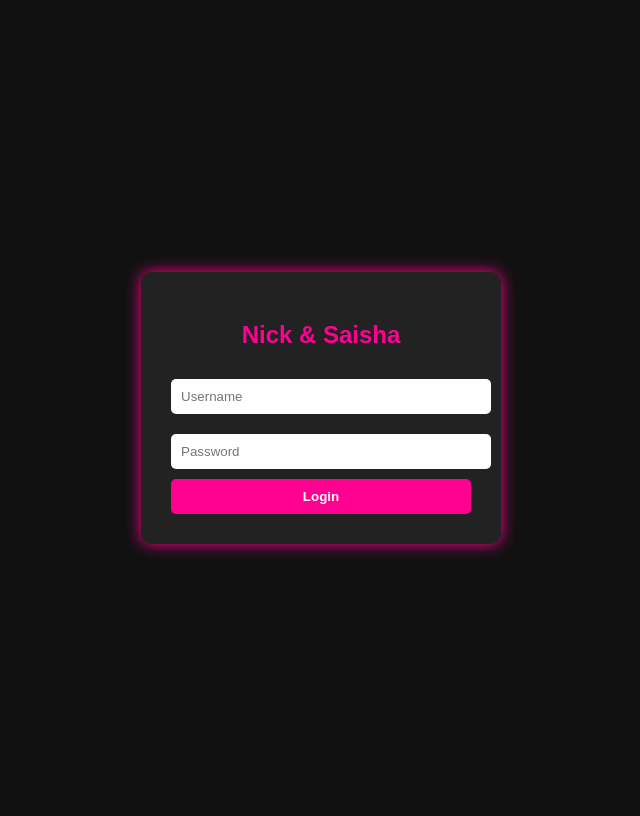
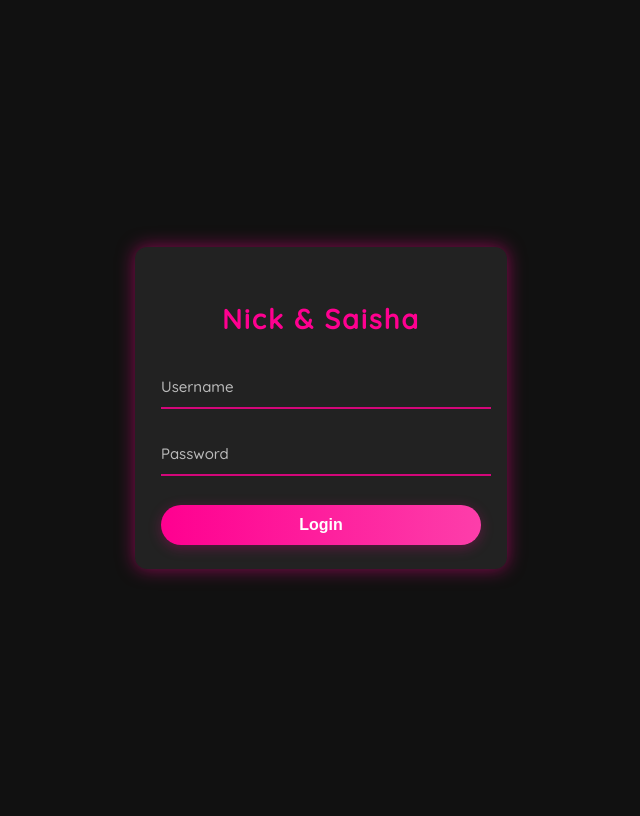
Before and after one commit to samratratnap07/chatting, a Flask app: page / in a window 1280 px wide. Shown: the whole page, without its empty margins (319-959 px from the left). Run offline with Flask 3, Linux system fonts and the light colour scheme.

Commit message:
Update login.html

```diff
--- a/templates/login.html
+++ b/templates/login.html
@@ -3,10 +3,12 @@
 <head>
     <title>Login - Nick & Saisha Chat</title>
     <style>
+        @import url('https://fonts.googleapis.com/css2?family=Quicksand:wght@500&display=swap');
+
         body {
             background: #111;
             color: white;
-            font-family: Arial, sans-serif;
+            font-family: 'Quicksand', Arial, sans-serif;
             display: flex;
             justify-content: center;
             align-items: center;
@@ -14,46 +16,113 @@
         }
         .login-box {
             background: #222;
-            padding: 30px;
-            border-radius: 10px;
-            width: 300px;
-            box-shadow: 0 0 15px #ff0090;
+            padding: 32px 26px 24px 26px;
+            border-radius: 12px;
+            width: 320px;
+            box-shadow: 0 0 18px #ff009080;
+            animation: fadeInUp 1s cubic-bezier(.18,.89,.32,1.28) both;
+        }
+        @keyframes fadeInUp {
+            from {
+                opacity: 0;
+                transform: translateY(35px) scale(.96);
+            }
+            to {
+                opacity: 1;
+                transform: translateY(0) scale(1);
+            }
         }
         .login-box h2 {
             text-align: center;
-            margin-bottom: 20px;
+            margin-bottom: 28px;
             color: #ff0090;
+            letter-spacing: 2px;
+            font-weight: bold;
+            font-size: 1.7rem;
         }
-        input[type="text"], input[type="password"] {
+
+        .input-group {
+            position: relative;
+            margin-bottom: 22px;
+        }
+        .input-group input {
             width: 100%;
-            padding: 10px;
-            margin: 10px 0;
+            padding: 13px 10px 13px 0;
+            color: #fff;
+            background: transparent;
             border: none;
-            border-radius: 5px;
+            border-bottom: 2px solid #ff0090cc;
+            outline: none;
+            font-size: 15px;
+            border-radius: 0;
+            transition: border-color .27s;
         }
-        input[type="submit"] {
+        .input-group label {
+            position: absolute;
+            left: 0;
+            top: 13px;
+            color: #bbb;
+            pointer-events: none;
+            font-size: 15px;
+            transition: .23s;
+            background: transparent;
+        }
+        .input-group input:focus,
+        .input-group input:not(:placeholder-shown) {
+            border-bottom: 2px solid #ff0090;
+        }
+        .input-group input:focus ~ label,
+        .input-group input:not(:placeholder-shown) ~ label {
+            top: -12px;
+            left: 0;
+            font-size: 12px;
+            color: #ff0090;
+            background: #222;
+            padding: 2px 8px;
+            border-radius: 14px;
+        }
+
+        .login-btn {
             width: 100%;
-            padding: 10px;
-            background: #ff0090;
+            padding: 11px;
+            margin-top: 7px;
+            background: linear-gradient(90deg,#ff0090,#fd3eaa);
             border: none;
-            color: white;
-            border-radius: 5px;
+            color: #fff;
+            border-radius: 24px;
             font-weight: bold;
+            font-size: 16px;
             cursor: pointer;
+            box-shadow: 0 3px 13px #ff009045;
+            transition: transform .18s, box-shadow .19s;
         }
+        .login-btn:hover {
+            box-shadow: 0 7px 20px #ff009095;
+            transform: translateY(-2px) scale(1.033);
+            background: linear-gradient(100deg,#fd3eaa,#ff0090);
+        }
+
         .error {
-            color: #ff4d4d;
+            color: #ff4d70;
             text-align: center;
+            margin-top: 7px;
+            font-size: 15px;
         }
     </style>
 </head>
 <body>
     <div class="login-box">
         <h2>Nick & Saisha</h2>
-        <form method="POST">
-            <input type="text" name="username" placeholder="Username" required><br>
-            <input type="password" name="password" placeholder="Password" required><br>
-            <input type="submit" value="Login">
+        <form method="POST" autocomplete="off">
+            <div class="input-group">
+                <input type="text" name="username" id="username" required autocomplete="off" placeholder=" " />
+                <label for="username">Username</label>
+            </div>
+            <div class="input-group">
+                <input type="password" name="password" id="password" required autocomplete="off" placeholder=" " />
+                <label for="password">Password</label>
+            </div>
+            <button type="submit" class="login-btn">Login</button>
         </form>
         {% if error %}
         <p class="error">{{ error }}</p>
```
